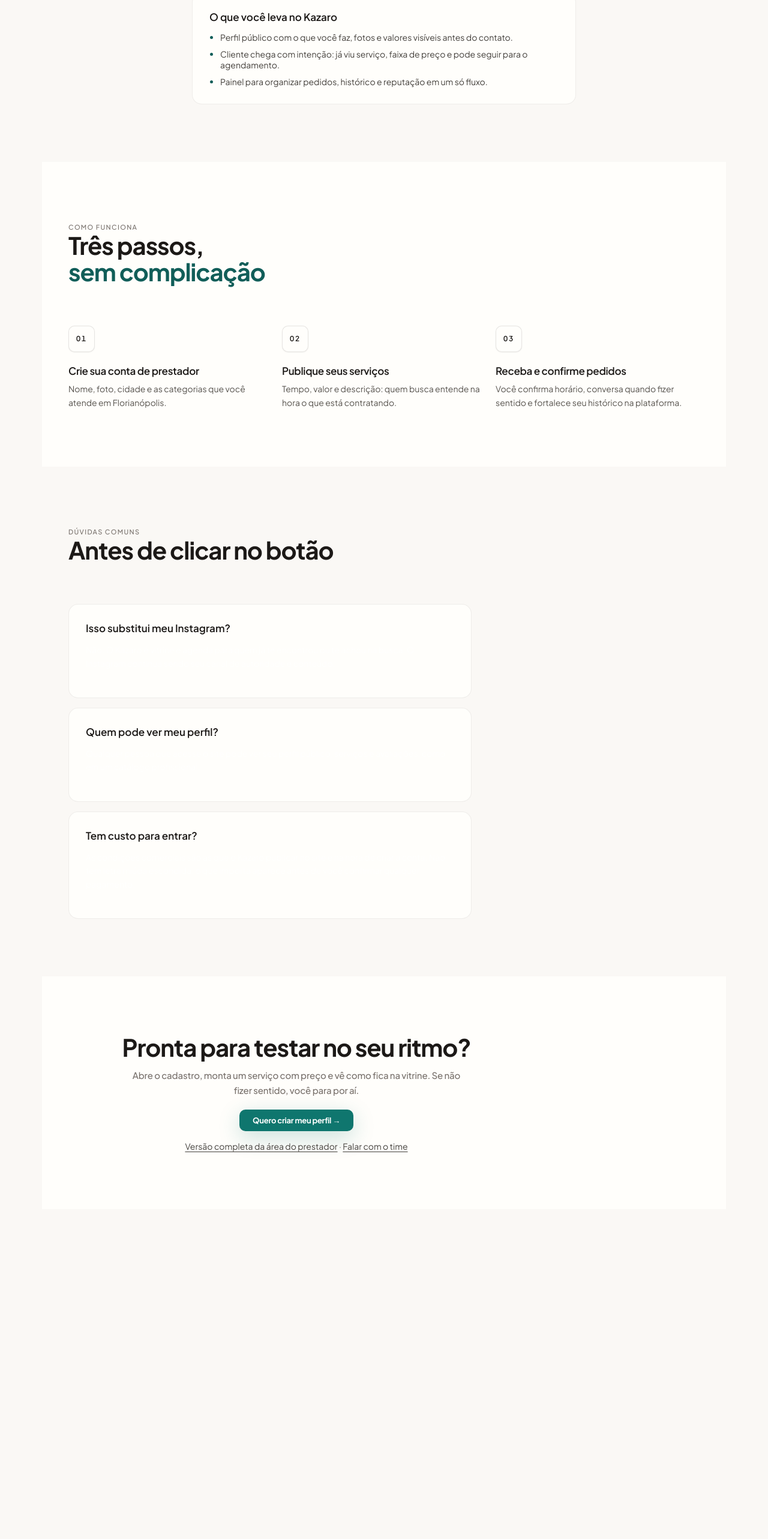
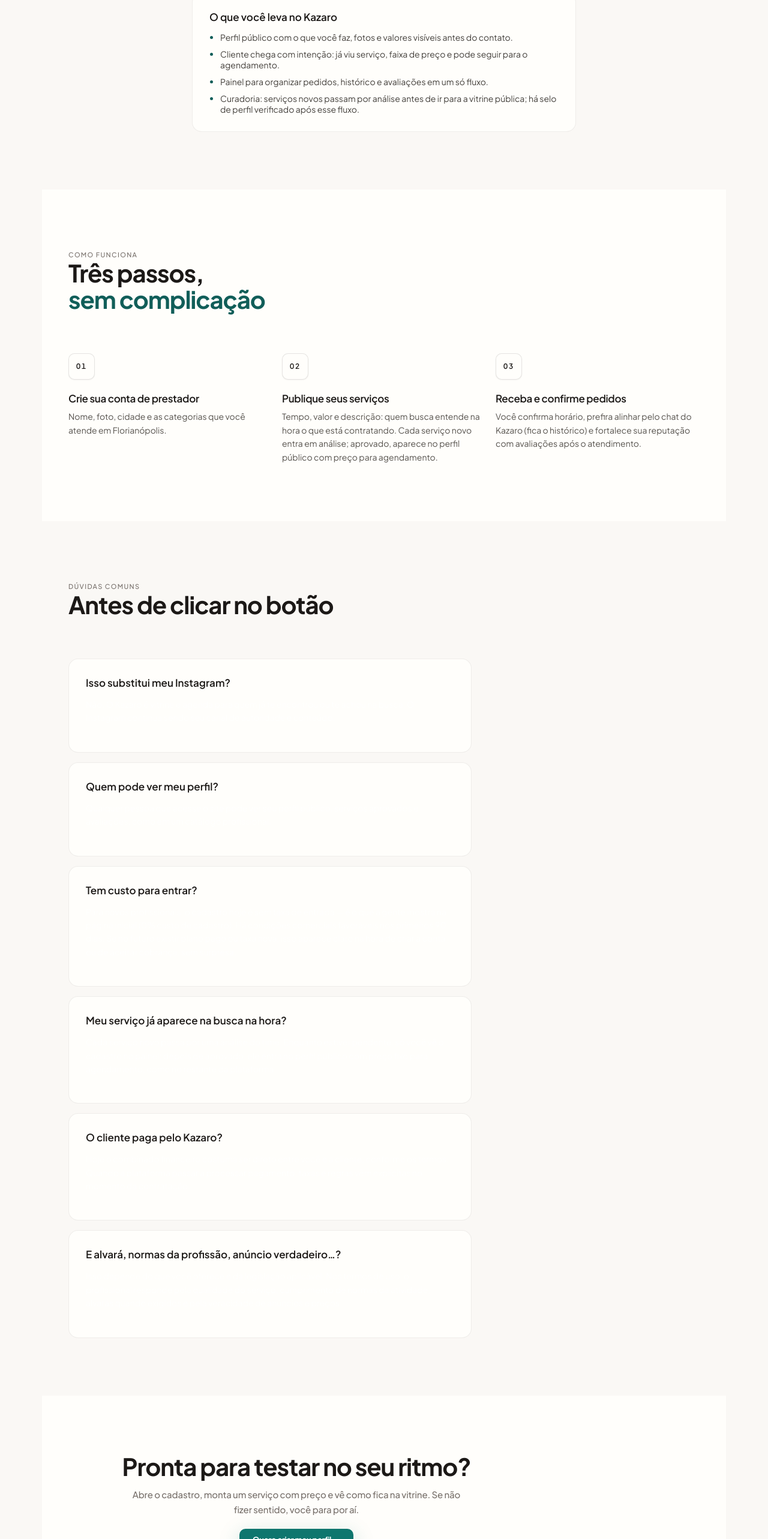
Before and after one commit to danieljunges/kazaro, a Next.js app: page /convite in a window 1280 px wide. Shown: the part 1331-3897 px from the top of the page at 60% size. Before the commit the page ends 3455 px from the top, so only its background shows below. Built offline with nearby package versions, Linux system fonts and the light colour scheme; no server answers.

Commit message:
Mudanças

```diff
--- a/app/convite/page.tsx
+++ b/app/convite/page.tsx
@@ -33,13 +33,20 @@
 const WINS = [
   "Perfil público com o que você faz, fotos e valores visíveis antes do contato.",
   "Cliente chega com intenção: já viu serviço, faixa de preço e pode seguir para o agendamento.",
-  "Painel para organizar pedidos, histórico e reputação em um só fluxo.",
+  "Painel para organizar pedidos, histórico e avaliações em um só fluxo.",
+  "Curadoria: serviços novos passam por análise antes de ir para a vitrine pública; há selo de perfil verificado após esse fluxo.",
 ];
 
 const STEPS = [
   { title: "Crie sua conta de prestador", desc: "Nome, foto, cidade e as categorias que você atende em Florianópolis." },
-  { title: "Publique seus serviços", desc: "Tempo, valor e descrição: quem busca entende na hora o que está contratando." },
-  { title: "Receba e confirme pedidos", desc: "Você confirma horário, conversa quando fizer sentido e fortalece seu histórico na plataforma." },
+  {
+    title: "Publique seus serviços",
+    desc: "Tempo, valor e descrição: quem busca entende na hora o que está contratando. Cada serviço novo entra em análise; aprovado, aparece no perfil público com preço para agendamento.",
+  },
+  {
+    title: "Receba e confirme pedidos",
+    desc: "Você confirma horário, prefira alinhar pelo chat do Kazaro (fica o histórico) e fortalece sua reputação com avaliações após o atendimento.",
+  },
 ];
 
 const FAQ = [
@@ -49,11 +56,23 @@
   },
   {
     q: "Quem pode ver meu perfil?",
-    a: "Qualquer pessoa que acesse o site pode ver seu perfil público, serviços e avaliações, como em um catálogo profissional.",
+    a: "Qualquer pessoa que acesse o site pode ver seu perfil público, serviços aprovados e avaliações, como em um catálogo profissional.",
   },
   {
     q: "Tem custo para entrar?",
-    a: "As condições comerciais são as que o Kazaro publicar no site e na hora de criar a conta. Não tem letra miúda escondida: o que importa aparece antes de você confirmar qualquer pagamento.",
+    a: "Para novos profissionais, o cadastro hoje é sem taxa de entrada — é o que a gente mostra na página inicial (0% custo de cadastro). Há condições comerciais favoráveis nos primeiros 90 dias. Se no futuro existir plano pago ou taxa nova, isso aparece claro na hora de criar a conta ou de aceitar cobrança, sem surpresa.",
+  },
+  {
+    q: "Meu serviço já aparece na busca na hora?",
+    a: "Cada serviço novo passa por uma análise do time. Enquanto estiver pendente, só você vê o cadastro no painel; depois de aprovado, ele entra no perfil público com preço fixo para agendamento, como no restante da plataforma.",
+  },
+  {
+    q: "O cliente paga pelo Kazaro?",
+    a: "Hoje o combinado financeiro costuma ser direto entre você e a cliente, conforme os termos. Quando a plataforma passar a processar pagamento, taxas e regras vêm explícitas no momento da contratação.",
+  },
+  {
+    q: "E alvará, normas da profissão, anúncio verdadeiro…?",
+    a: "Isso depende do que você oferece e da legislação aplicável. Nos termos de uso, o profissional responde pela qualidade do serviço, cumprimento de normas da atividade, alvarás quando exigidos e pela veracidade de anúncios e preços.",
   },
 ];
 
@@ -200,6 +219,8 @@
           <p className="convite-footer-links">
             <Link href="/para-profissionais">Versão completa da área do prestador</Link>
             {" · "}
+            <Link href="/termos">Termos de uso</Link>
+            {" · "}
             <Link href="/contato">Falar com o time</Link>
           </p>
         </div>
```
Also changed, not shown: 1 other file (tests, documents, lock files or other folders).
